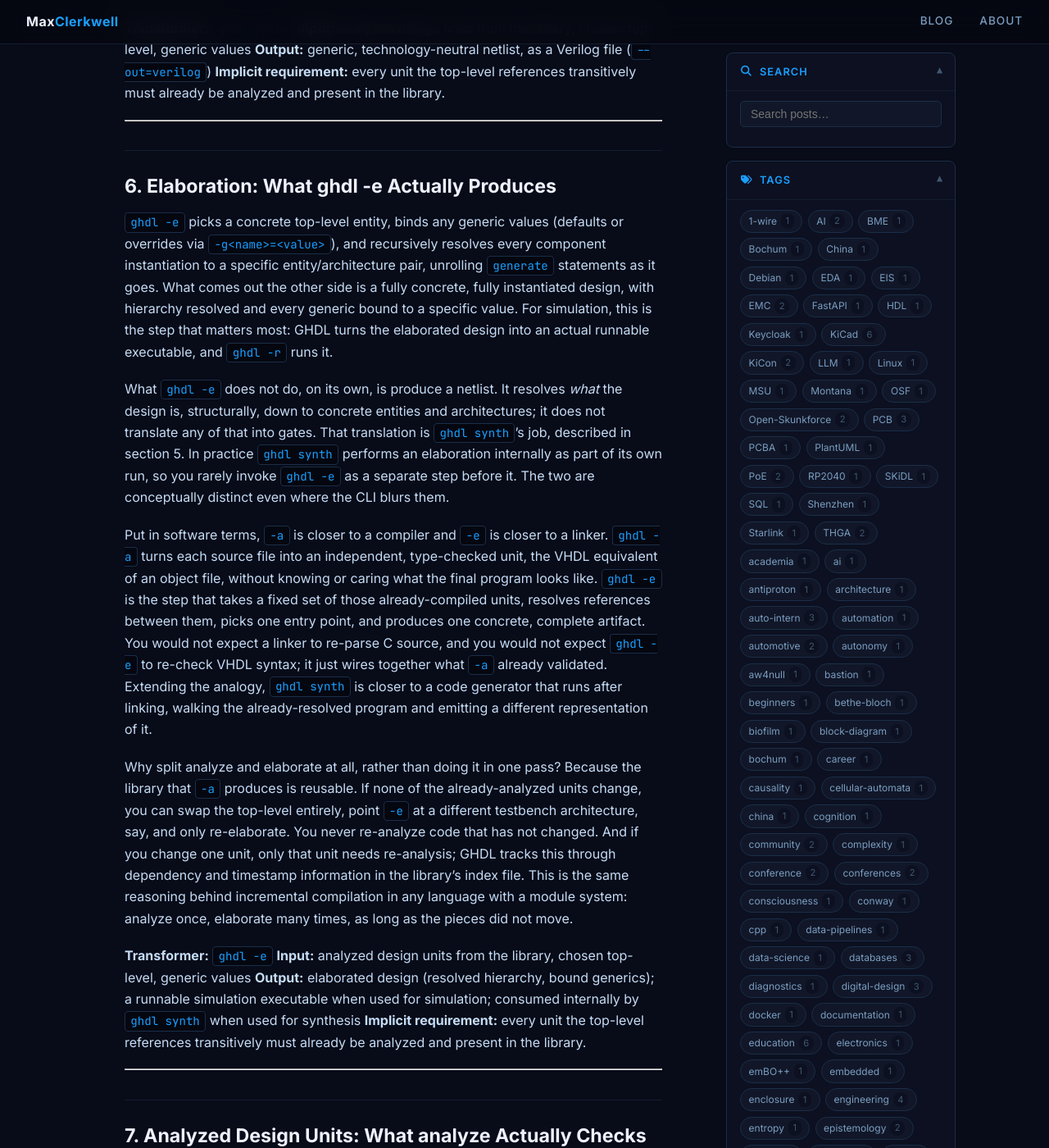
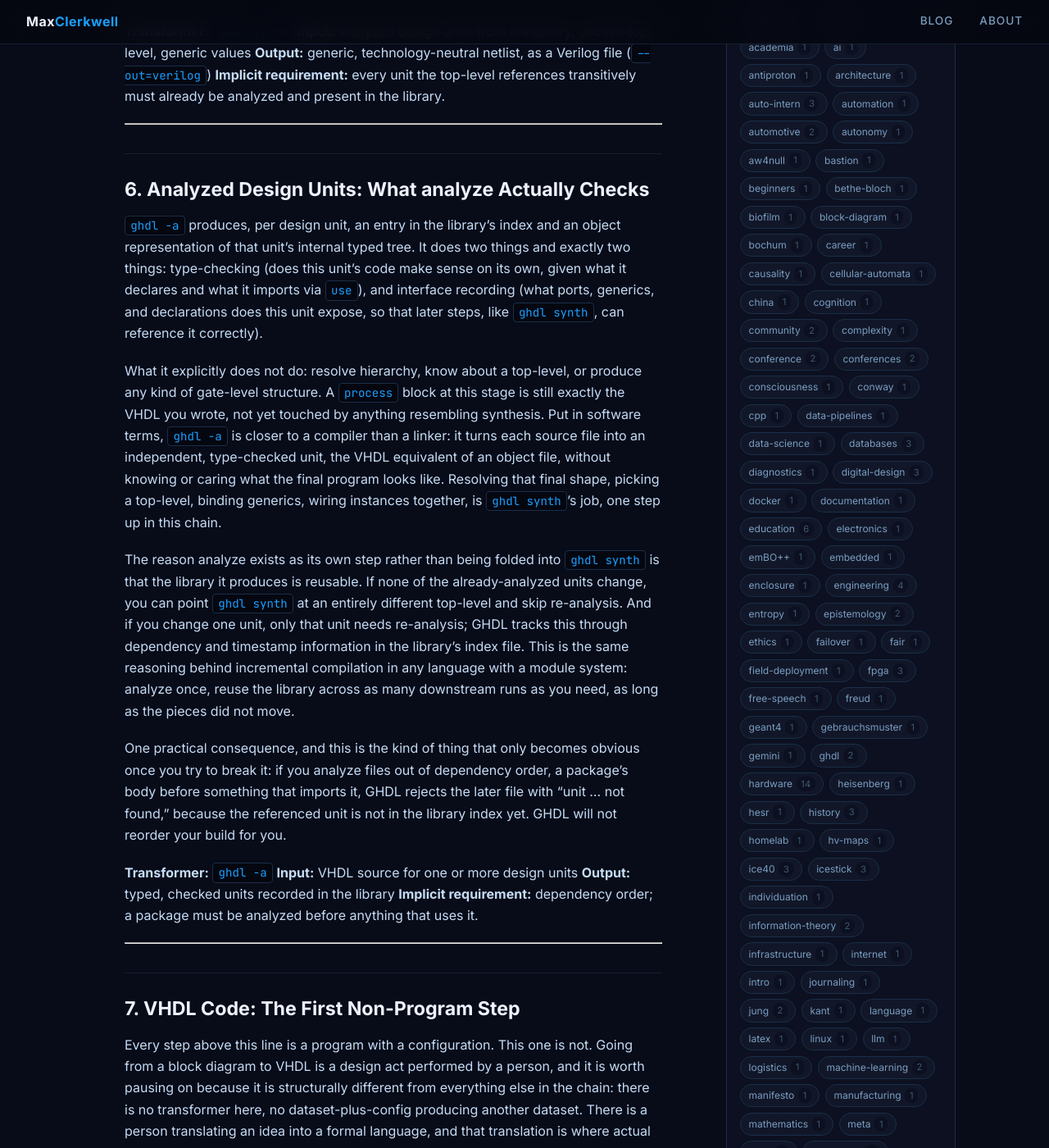
Before and after one commit to MaxClerkwell/maxclerkwell.github.io, a Jekyll site: the page built from _articles/from-bitstream-to-idea-inverse-fpga-guide-july-2026.md, in a window 1280 px wide and 1400 px high, scrolled down 6628 px. Shown: the whole window at 82% size. Built offline with Jekyll 4.4.1, drawn with Linux system fonts in a browser that asks for light colours; nearby versions of some CDN libraries; library files that are not in the unit come from our copies; comment, search, counter and statistics services are not loaded; some of the changed text lies outside the part shown.

Commit message:
Remove separate elaborate step from inverse FPGA guide
ghdl synth performs elaboration internally; the article's own chain
never invokes ghdl -e as a distinct step, so drop it as a node and
fold its explanation into the analyze section.

Co-Authored-By: Claude Sonnet 5 <noreply@anthropic.com>

```diff
--- a/_articles/from-bitstream-to-idea-inverse-fpga-guide-july-2026.md
+++ b/_articles/from-bitstream-to-idea-inverse-fpga-guide-july-2026.md
@@ -29,8 +29,6 @@ Technology-mapped netlist (JSON)
   ^ yosys (synth_ice40)
 Generic netlist (Verilog, written by GHDL)
   ^ ghdl synth (--out=verilog)
-Elaborated design (no netlist yet)
-  ^ ghdl -e (elaborate)
 Analyzed design units in a library
   ^ ghdl -a (analyze)
 VHDL code
@@ -46,7 +44,7 @@ A note on two choices I made deliberately, both worth calling out before we dive
 
 First, GHDL and yosys can talk to each other two ways: the `ghdl-yosys-plugin` hands GHDL's internal representation to yosys in-process, no file ever touches disk between them, or you run `ghdl synth` as its own step and get a real Verilog file that yosys reads with `read_verilog`, same as any other Verilog source. The plugin route is what you would actually use day to day, it is one invocation and one fewer moving part. I am walking through the `ghdl synth` route instead, because it produces an artifact you can open, inspect, and reason about at each stage. Didactically, a file beats an in-process handoff you cannot see.
 
-Second, this whole chain uses VHDL, not Verilog, and that is not a style preference. In safety-critical domains, avionics under DO-254, industrial systems under IEC 61508, automotive under ISO 26262, the certification process cares about exactly the kind of thing VHDL enforces at the language level: strong, static typing that catches a huge class of accidental-width or accidental-sign bugs at analysis time rather than in simulation or, worse, in hardware. Verilog's weaker typing does not disqualify it outright, but it pushes more of that burden onto coding-standard compliance and tooling, which is a harder thing to argue in front of an auditor than "the compiler rejected it." That is also why the strict analyze/elaborate separation in section 6 below is not academic trivia: a design flow with an auditable paper trail per compilation unit is precisely what these certification regimes want to see.
+Second, this whole chain uses VHDL, not Verilog, and that is not a style preference. In safety-critical domains, avionics under DO-254, industrial systems under IEC 61508, automotive under ISO 26262, the certification process cares about exactly the kind of thing VHDL enforces at the language level: strong, static typing that catches a huge class of accidental-width or accidental-sign bugs at analysis time rather than in simulation or, worse, in hardware. Verilog's weaker typing does not disqualify it outright, but it pushes more of that burden onto coding-standard compliance and tooling, which is a harder thing to argue in front of an auditor than "the compiler rejected it." That is also why the strict, incremental analyze step described below is not academic trivia: a design flow with an auditable paper trail per compilation unit is precisely what these certification regimes want to see.
 
 ---
 
@@ -122,9 +120,9 @@ After this point, the set of cell types in the design is frozen. nextpnr cannot
 
 ## 5. The Generic Netlist: What ghdl synth Actually Produces
 
-This is the step I got wrong the first time I traced through it: I assumed `ghdl -e` (elaborate) was the command that hands GHDL's output to synthesis, the way it hands a runnable simulation to the simulator. It is not. Elaboration is a real, necessary step, but on its own it produces neither a netlist nor a file yosys can read. The command that actually does that is a separate one: `ghdl synth`.
+`ghdl synth --std=08 --out=verilog <unit> -e <top>` takes the already-analyzed design units sitting in the library (see the next section), elaborates them internally, picking the top-level, binding generics, resolving hierarchy, and then walks the fully elaborated design, translating every process and concurrent signal assignment into gates, muxes, and flip-flops, printing the result as a structural Verilog file. That file is a completely ordinary artifact: you can open it, diff it, grep it, hand it to any tool that reads Verilog, not just yosys. `--out=vhdl` produces the equivalent as a VHDL netlist instead, and `--out=dot` produces a Graphviz graph for visualization only, not something synthesizable.
 
-`ghdl synth --std=08 --out=verilog <unit> -e <top>` runs analysis and elaboration internally (assuming the units are already analyzed, see section 6) and then walks the fully elaborated design, translating every process and concurrent signal assignment into gates, muxes, and flip-flops, and prints the result as a structural Verilog file. That file is a completely ordinary artifact: you can open it, diff it, grep it, hand it to any tool that reads Verilog, not just yosys. `--out=vhdl` produces the equivalent as a VHDL netlist instead, and `--out=dot` produces a Graphviz graph for visualization only, not something synthesizable.
+Note that elaboration itself is not a separate, user-facing step in this chain: `ghdl synth` resolves hierarchy and binds generics as an internal part of its own run, on its way to producing the netlist. It is worth knowing that GHDL also exposes `ghdl -e` as a standalone command elsewhere (mainly for producing a runnable simulation executable via `ghdl -r`), but nothing downstream of `-a` in this synthesis path invokes it separately.
 
 This is also where the ghdl-yosys-plugin, mentioned in the note above the chain diagram, does the same underlying work differently: instead of printing a file, the plugin calls the same internal netlisting logic and hands the result to yosys's RTLIL builder directly, in memory, inside a single yosys invocation (`ghdl_synth` in a yosys script). No `.v` file ever exists on disk in that path. Functionally equivalent to what is described here; just no intermediate artifact to inspect.
 
@@ -135,28 +133,13 @@ This is also where the ghdl-yosys-plugin, mentioned in the note above the chain
 
 ---
 
-## 6. Elaboration: What ghdl -e Actually Produces
+## 6. Analyzed Design Units: What analyze Actually Checks
 
-`ghdl -e` picks a concrete top-level entity, binds any generic values (defaults or overrides via `-g<name>=<value>`), and recursively resolves every component instantiation to a specific entity/architecture pair, unrolling `generate` statements as it goes. What comes out the other side is a fully concrete, fully instantiated design, with hierarchy resolved and every generic bound to a specific value. For simulation, this is the step that matters most: GHDL turns the elaborated design into an actual runnable executable, and `ghdl -r` runs it.
+`ghdl -a` produces, per design unit, an entry in the library's index and an object representation of that unit's internal typed tree. It does two things and exactly two things: type-checking (does this unit's code make sense on its own, given what it declares and what it imports via `use`), and interface recording (what ports, generics, and declarations does this unit expose, so that later steps, like `ghdl synth`, can reference it correctly).
 
-What `ghdl -e` does not do, on its own, is produce a netlist. It resolves *what* the design is, structurally, down to concrete entities and architectures; it does not translate any of that into gates. That translation is `ghdl synth`'s job, described in section 5. In practice `ghdl synth` performs an elaboration internally as part of its own run, so you rarely invoke `ghdl -e` as a separate step before it. The two are conceptually distinct even where the CLI blurs them.
+What it explicitly does not do: resolve hierarchy, know about a top-level, or produce any kind of gate-level structure. A `process` block at this stage is still exactly the VHDL you wrote, not yet touched by anything resembling synthesis. Put in software terms, `ghdl -a` is closer to a compiler than a linker: it turns each source file into an independent, type-checked unit, the VHDL equivalent of an object file, without knowing or caring what the final program looks like. Resolving that final shape, picking a top-level, binding generics, wiring instances together, is `ghdl synth`'s job, one step up in this chain.
 
-Put in software terms, `-a` is closer to a compiler and `-e` is closer to a linker. `ghdl -a` turns each source file into an independent, type-checked unit, the VHDL equivalent of an object file, without knowing or caring what the final program looks like. `ghdl -e` is the step that takes a fixed set of those already-compiled units, resolves references between them, picks one entry point, and produces one concrete, complete artifact. You would not expect a linker to re-parse C source, and you would not expect `ghdl -e` to re-check VHDL syntax; it just wires together what `-a` already validated. Extending the analogy, `ghdl synth` is closer to a code generator that runs after linking, walking the already-resolved program and emitting a different representation of it.
-
-Why split analyze and elaborate at all, rather than doing it in one pass? Because the library that `-a` produces is reusable. If none of the already-analyzed units change, you can swap the top-level entirely, point `-e` at a different testbench architecture, say, and only re-elaborate. You never re-analyze code that has not changed. And if you change one unit, only that unit needs re-analysis; GHDL tracks this through dependency and timestamp information in the library's index file. This is the same reasoning behind incremental compilation in any language with a module system: analyze once, elaborate many times, as long as the pieces did not move.
-
-**Transformer:** `ghdl -e`
-**Input:** analyzed design units from the library, chosen top-level, generic values
-**Output:** elaborated design (resolved hierarchy, bound generics); a runnable simulation executable when used for simulation; consumed internally by `ghdl synth` when used for synthesis
-**Implicit requirement:** every unit the top-level references transitively must already be analyzed and present in the library.
-
----
-
-## 7. Analyzed Design Units: What analyze Actually Checks
-
-`ghdl -a` produces, per design unit, an entry in the library's index and an object representation of that unit's internal typed tree. It does two things and exactly two things: type-checking (does this unit's code make sense on its own, given what it declares and what it imports via `use`), and interface recording (what ports, generics, and declarations does this unit expose, so that later units, or a later elaboration, can reference it correctly).
-
-What it explicitly does not do: resolve hierarchy, know about a top-level, or produce any kind of gate-level structure. A `process` block at this stage is still exactly the VHDL you wrote, not yet touched by anything resembling synthesis.
+The reason analyze exists as its own step rather than being folded into `ghdl synth` is that the library it produces is reusable. If none of the already-analyzed units change, you can point `ghdl synth` at an entirely different top-level and skip re-analysis. And if you change one unit, only that unit needs re-analysis; GHDL tracks this through dependency and timestamp information in the library's index file. This is the same reasoning behind incremental compilation in any language with a module system: analyze once, reuse the library across as many downstream runs as you need, as long as the pieces did not move.
 
 One practical consequence, and this is the kind of thing that only becomes obvious once you try to break it: if you analyze files out of dependency order, a package's body before something that imports it, GHDL rejects the later file with "unit ... not found," because the referenced unit is not in the library index yet. GHDL will not reorder your build for you.
 
```
Also changed, not shown: other parts of _articles/from-bitstream-to-idea-inverse-fpga-guide-july-2026.md (+4 -4 lines).
